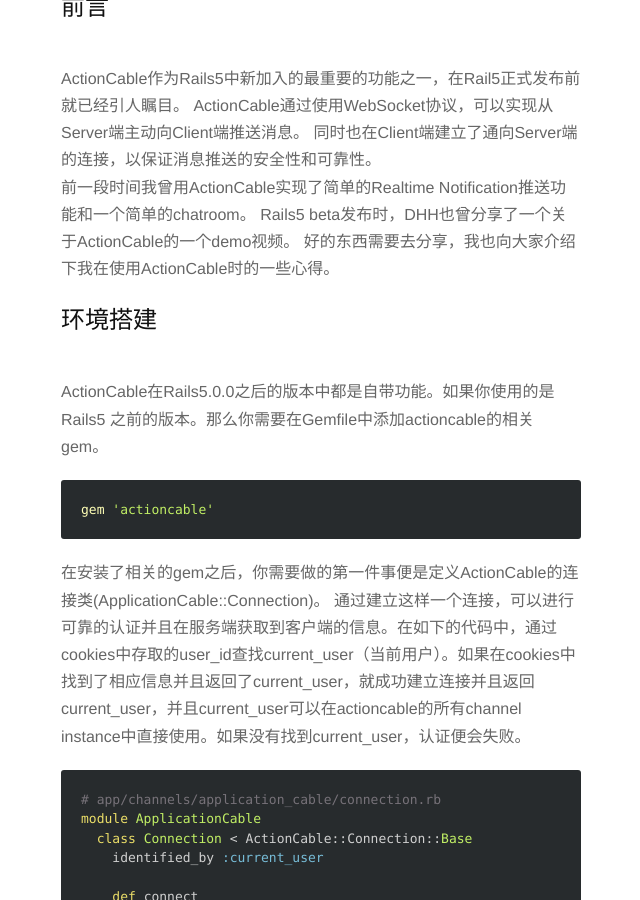
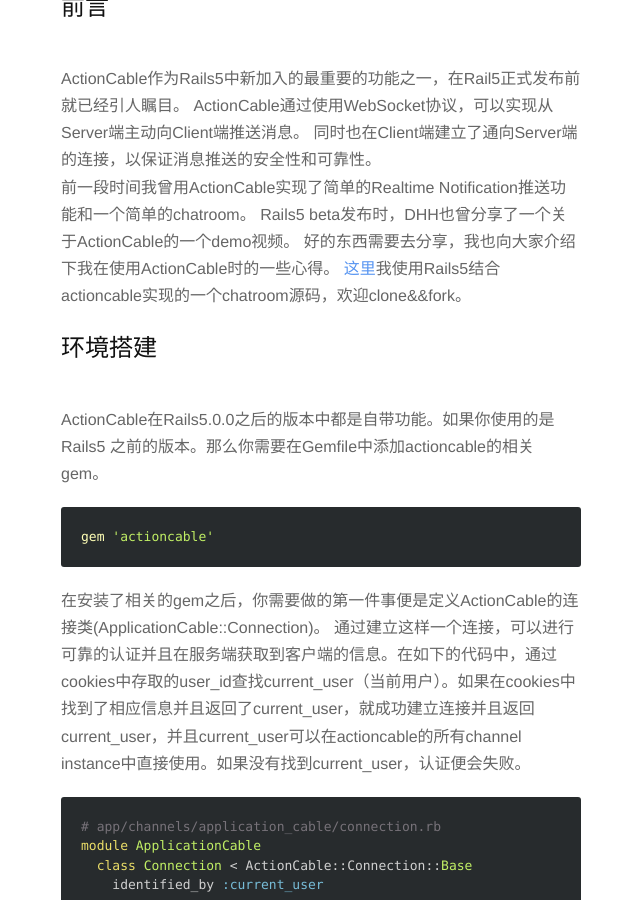
Before and after one commit to lokyoung/lcy_blog, a Jekyll site: the page built from _posts/2016-02-08-actioncable.md, in a window 1280 px wide and 900 px high, scrolled down 312 px. Shown: the whole window, without its empty margins (319-959 px from the left). Built offline with Jekyll 4.4.1, drawn with Linux system fonts in a browser that asks for light colours; comment, search, counter and statistics services are not loaded.

Commit message:
add github url

````diff
--- a/_posts/2016-02-08-actioncable.md
+++ b/_posts/2016-02-08-actioncable.md
@@ -9,6 +9,7 @@ ActionCable通过使用WebSocket协议，可以实现从Server端主动向Client
 前一段时间我曾用ActionCable实现了简单的Realtime Notification推送功能和一个简单的chatroom。
 Rails5 beta发布时，DHH也曾分享了一个关于ActionCable的一个demo视频。
 好的东西需要去分享，我也向大家介绍下我在使用ActionCable时的一些心得。
+[这里](https://github.com/lokyoung/Rails-Training)我使用Rails5结合actioncable实现的一个chatroom源码，欢迎clone&&fork。
 
 ## 环境搭建
 ActionCable在Rails5.0.0之后的版本中都是自带功能。如果你使用的是Rails5 之前的版本。那么你需要在Gemfile中添加actioncable的相关gem。
@@ -126,7 +127,7 @@ run ActionCable.server
 
 之后便可以在bin目录中配置启动脚本文件(由于cable server需要单独开启，这里推荐使用多线程的application server，所以使用puma，puma也是rails官方现在推荐的多线程server)
 
-```bash
+```sh
 #!/bin/bash
 bundle exec puma -p 28080 cable/config.ru
 ```
````
